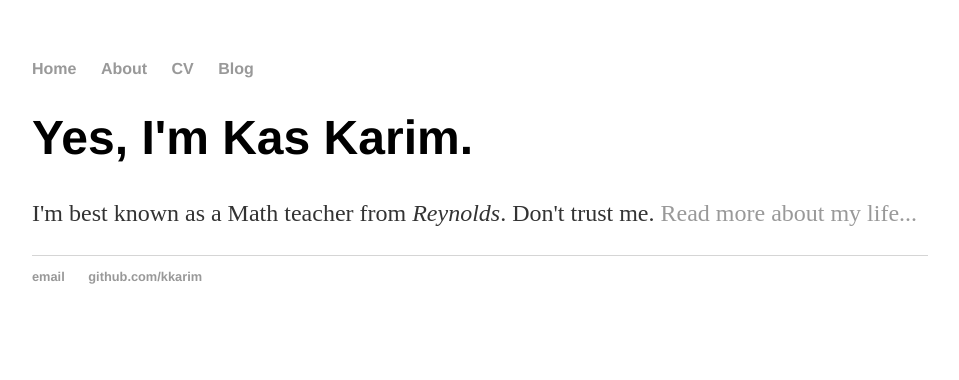
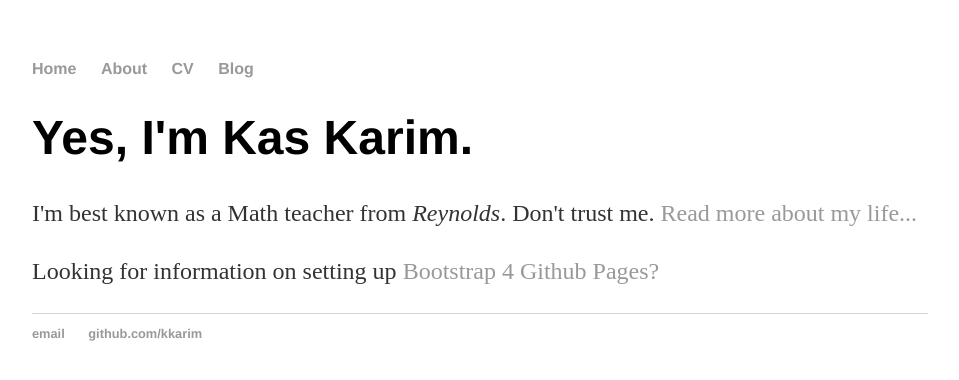
Before and after one commit to kkarim/kkarim.github.io, a Jekyll site: the page built from index.html, in a window 1280 px wide. Shown: the top 380 px of the page, without its empty margins (160-1119 px from the left). Built offline with Jekyll 4.4.1, drawn with Linux system fonts in a browser that asks for light colours.

Commit message:
Update index.html

```diff
--- a/index.html
+++ b/index.html
@@ -3,6 +3,7 @@ layout: default
 title: K. Karim, Math Teacher Dude
 ---
 <div class="blurb">
-       <h1>Yes, I'm Kas Karim.</h1>
+	<h1>Yes, I'm Kas Karim.</h1>
 	<p>I'm best known as a Math teacher from <em>Reynolds</em>. Don't trust me. <a href="/about">Read more about my life...</a></p>
+	<p>Looking for information on setting up <a href="https://nicolas-van.github.io/bootstrap-4-github-pages/">Bootstrap 4 Github Pages?</a></p>
 </div><!-- /.blurb -->
```
